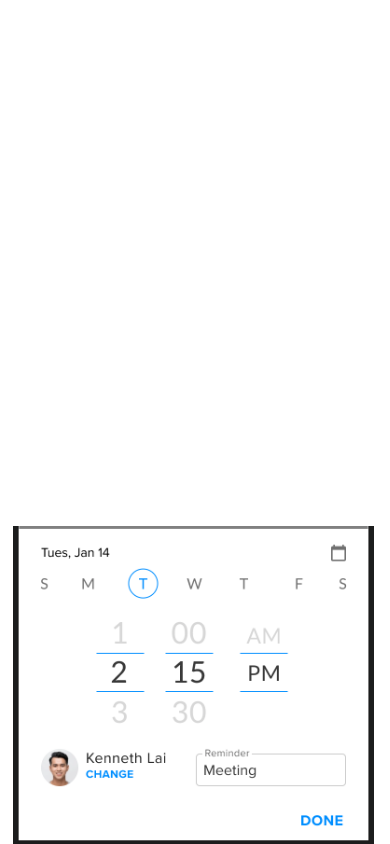
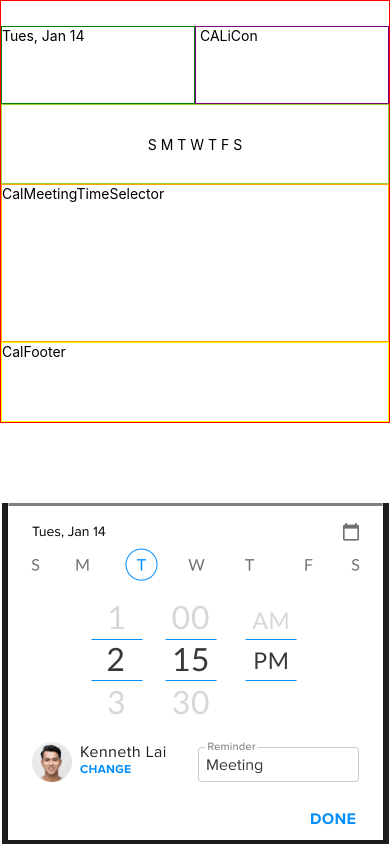
Before and after one commit to glitchwizard/reactNativeCalendarApptSelectorComponent, a React Native app: screen / in a window 390 px wide. Built offline with nearby package versions, Linux system fonts and the light colour scheme.

Commit message:
add component wireframe layout

```diff
--- a/App.tsx
+++ b/App.tsx
@@ -1,10 +1,30 @@
 import React from 'react';
-import Background from './components/background.tsx';
-import { StyleSheet } from 'react-native';
+import Background from './components/background';
+import { StyleSheet, View, Text } from 'react-native';
+import { NavigationFullscreenExit } from 'material-ui/svg-icons';
 
 export default function App() {
   return (
-    <Background />
+    <View style={styles.container}>
+      <View style={styles.calApptComponentContainer}>
+        <View style={styles.calHeader}>
+          <Text style={{ borderColor: "green", borderWidth: 1, flex: 1}}>Tues, Jan 14</Text>
+          <Text style={{ borderColor: "purple", borderWidth: 1, flex: 1}}> CALiCon</Text>
+        </View>
+        <View style={styles.calWeekdaySelector}>
+          <Text>S M T W T F S</Text>
+        </View>
+        <View style={styles.calMeetingTimeSelectorContainer}>
+          <Text>
+            CalMeetingTimeSelector
+          </Text>
+        </View>
+        <View style={styles.calFooter}>
+          <Text>CalFooter</Text>
+        </View>
+      </View>
+      <Background />
+    </View>
   );
 }
 
@@ -12,13 +32,36 @@ const styles = StyleSheet.create({
   container: {
     flex: 1,
     backgroundColor: '#fff',
-    flexDirection: "column",
   },
   calApptComponentContainer: {
-
+    borderWidth: 1,
+    borderColor: "red",
+    flex: 1,
+    justifyContent: "center",
+    alignItems: "stretch",
   },
-  image: {
-    resizeMode: "contain",
-    height: 318,
-  }
+  calHeader: {
+    paddingTop: 25,
+    flex: 1,
+    flexDirection: "row",
+    justifyContent: "space-between",
+    alignItems: 'stretch',
+  },
+  calWeekdaySelector:{
+    flex: 1,
+    borderColor: "yellowgreen",
+    borderWidth: 1,
+    justifyContent: "center",
+    alignItems: "center"
+  },
+  calMeetingTimeSelectorContainer: {
+    flex: 2,
+    borderWidth: 1,
+    borderColor: "orange",
+  },
+  calFooter: {
+    flex: 1,
+    borderWidth: 1,
+    borderColor: "yellow",
+  },
 });
--- a/components/background.tsx
+++ b/components/background.tsx
@@ -2,7 +2,7 @@ import React from 'react';
 import { StyleSheet, Text, View, Image, ScrollView } from 'react-native';
 import { StatusBar } from 'expo-status-bar';
 
-const imageSrc = require("../assets/Screen Shot 2020-08-12 at 2.19.48 PM.png");
+const imageSrc = require("../assets/CalScreenShot.png");
 
 export default function Background() {
     return (
@@ -18,13 +18,15 @@ const styles = StyleSheet.create({
     container: {
         flex: 1,
         backgroundColor: '#fff',
-        flexDirection: "column",
+        justifyContent: "center",
+        alignItems: "center",
+        elevation: -2,
+        zIndex: -2
     },
     calApptComponentContainer: {
 
     },
     image: {
         resizeMode: "contain",
-        height: 318,
     }
 });
--- a/package.json
+++ b/package.json
@@ -8,6 +8,8 @@
     "test": "jest"
   },
   "dependencies": {
+    "@material-ui/core": "^4.11.0",
+    "@types/material-ui": "^0.21.8",
     "expo": "~38.0.9",
     "expo-splash-screen": "^0.5.0",
     "expo-status-bar": "^1.0.0",
```
Also changed, not shown: assets/CalScreenShot.png (renamed from assets/Screen Shot 2020-08-12 at 2.19.48 PM.png), 1 other file (tests, documents, lock files or other folders).
